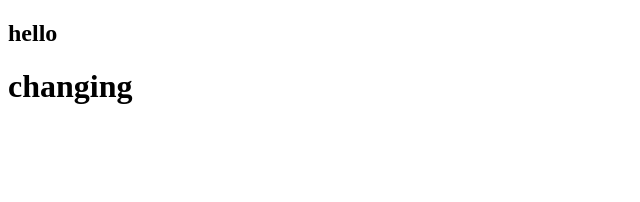
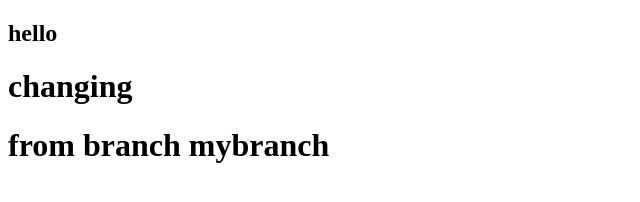
Before and after one commit to prabha1207/bycmd, a plain HTML site: page index.html in a window 1280 px wide. Shown: the whole page, without its empty margins (0-640 px from the left). Drawn offline with Linux system fonts and the light colour scheme.

Commit message:
changes from mybranch

```diff
--- a/index.html
+++ b/index.html
@@ -9,5 +9,6 @@
 <body>
     <h2>hello</h2>
     <h1>changing</h1>
+    <h1>from branch mybranch</h1>
 </body>
 </html>
```
